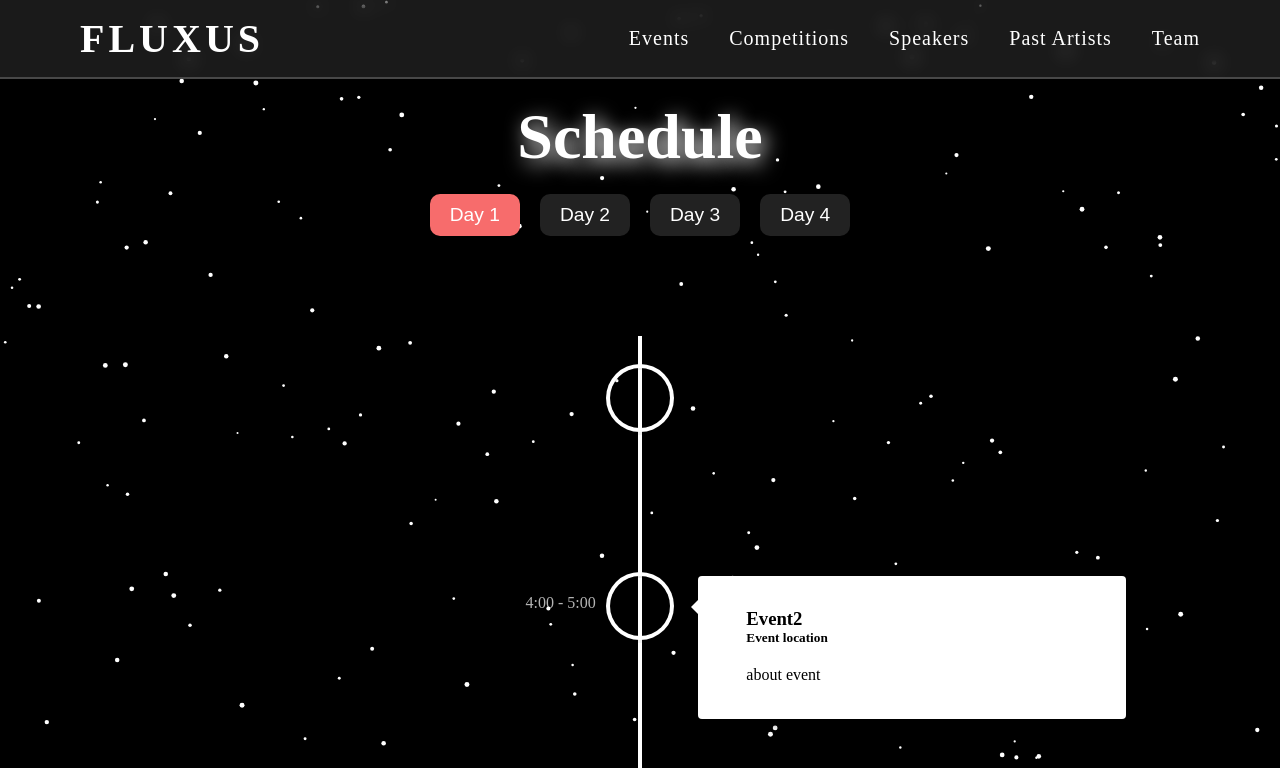
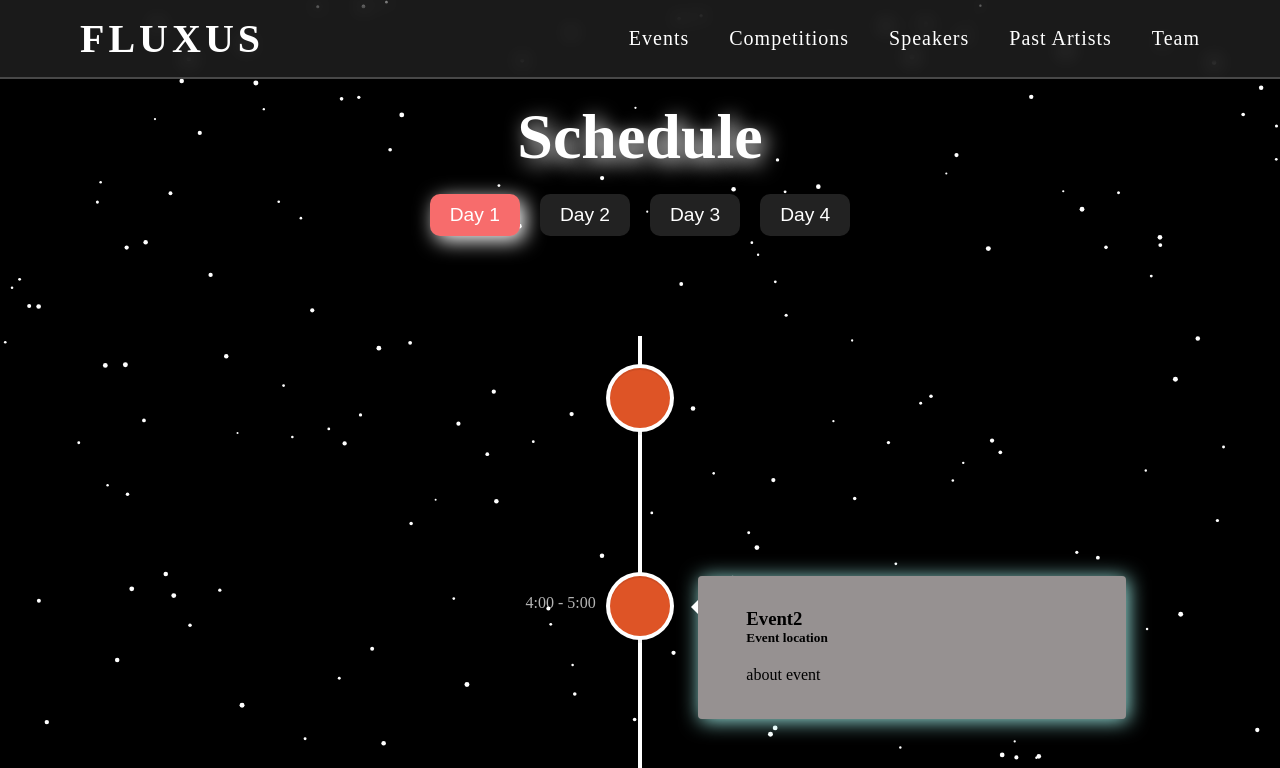
Before and after one commit to tanveeiii/Event-Management-System, a React (Vite) app in the folder event-frontend/: page /events in a window 1280 px wide. Shown: the top 768 px of the page. Built offline with nearby package versions, Linux system fonts and the light colour scheme.

Commit message:
css changes

```diff
--- a/event-frontend/src/static/Events.css
+++ b/event-frontend/src/static/Events.css
@@ -30,4 +30,5 @@
   .tab-link:hover,
   .tab-link.active {
     background-color: #f76c6c;
+    box-shadow: 5px 5px 20px white;
   }
--- a/event-frontend/src/static/Timeline.css
+++ b/event-frontend/src/static/Timeline.css
@@ -3,13 +3,19 @@
 }
 
 .vertical-timeline-element-content {
-  box-shadow: 0 0.25em 0.5em 0 rgba(0, 0, 0, 0.25),
-    0 0.4em 1.25em 0 rgba(0, 0, 0, 0.15) !important;
+  /* box-shadow: 0 0.25em 0.5em 0 rgba(0, 0, 0, 0.25),
+    0 0.4em 1.25em 0 rgba(0, 0, 0, 0.15) !important; */
   padding: 2em 3em !important;
-  background-color: white ;
+  background-color: #969191 ;
+  box-shadow: 2px 2px 20px #9debe5;
 }
 
 .date {
   color: white;
+  font-size: 5rem;
 
 }
+
+.vertical-timeline-element-icon{
+  background-color: #de5426;
+}
```
